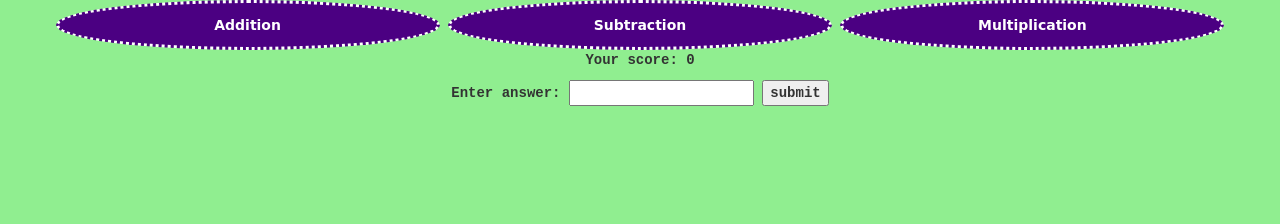
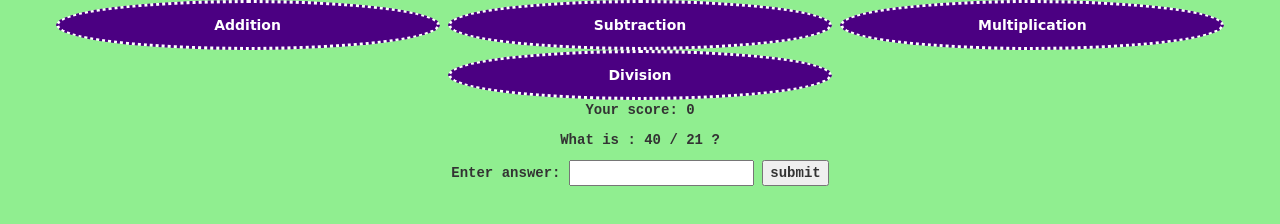
Before and after one commit to mboladop/Math-game, a plain HTML site: page index.html in a window 1280 px wide. Drawn offline with Linux system fonts and the light colour scheme.

Commit message:
first version of / quiz added

```diff
--- a/game.js
+++ b/game.js
@@ -16,8 +16,12 @@ function setSubtractionGame() {
 function setMultiplicationGame() {
     answerForm.setAttribute("data-gametype", "multiplication");
     multiplicationQuiz();
-}g
+}
 
+function setDivisionGame() {
+    answerForm.setAttribute("data-gametype", "division");
+    divisionQuiz();
+}
 
 function checkAnswer(){
     let gametype= answerForm.getAttribute("data-gametype");
@@ -37,16 +41,12 @@ function checkAnswer(){
         subtractionQuiz();
     } else if (gametype == "multiplication") {
         multiplicationQuiz();
+    } else if (gametype == "division") {
+       divisionQuiz();
     }
     return false;
 
 }
-
-
-
-/* Math.random() 0 0.566
-x50 = 23.8
-Math.floor()= 23*/
 
 function additionQuiz(){
     let num1 = Math.floor(Math.random() * 50);
@@ -75,3 +75,15 @@ function multiplicationQuiz(){
     answerForm["rightAnswer"].value = (num1 * num2);
 }
 multiplicationQuiz();
+
+function divisionQuiz(){
+
+    let num1 = Math.floor(Math.random() * 50);
+    let num2 = Math.floor(Math.random() * 50);
+
+    questionBox.textContent = "What is : " + num1+ " / " + num2+ " ?";
+    answerForm["rightAnswer"].value = (num1 / num2);
+
+
+}
+divisionQuiz();
--- a/index.html
+++ b/index.html
@@ -13,10 +13,12 @@
     <button onclick="setAdditionGame()">Addition</button>
     <button onclick="setSubtractionGame()">Subtraction</button>
     <button onclick="setMultiplicationGame()">Multiplication</button>
+    <button onclick="setDivisionGame()">Division</button>
+
     <p>Your score: <span id="score">0</span></p>
     <p id="question"></p>
+
     <form id="quizForm" name="answerForm" onsubmit="checkAnswer(); return false;" action="#" data-gametype="addition">
-
     Enter answer: <input type="number" name="answer">
     <input type="hidden" name="rightAnswer">
     <input type="submit" value="submit">
```
